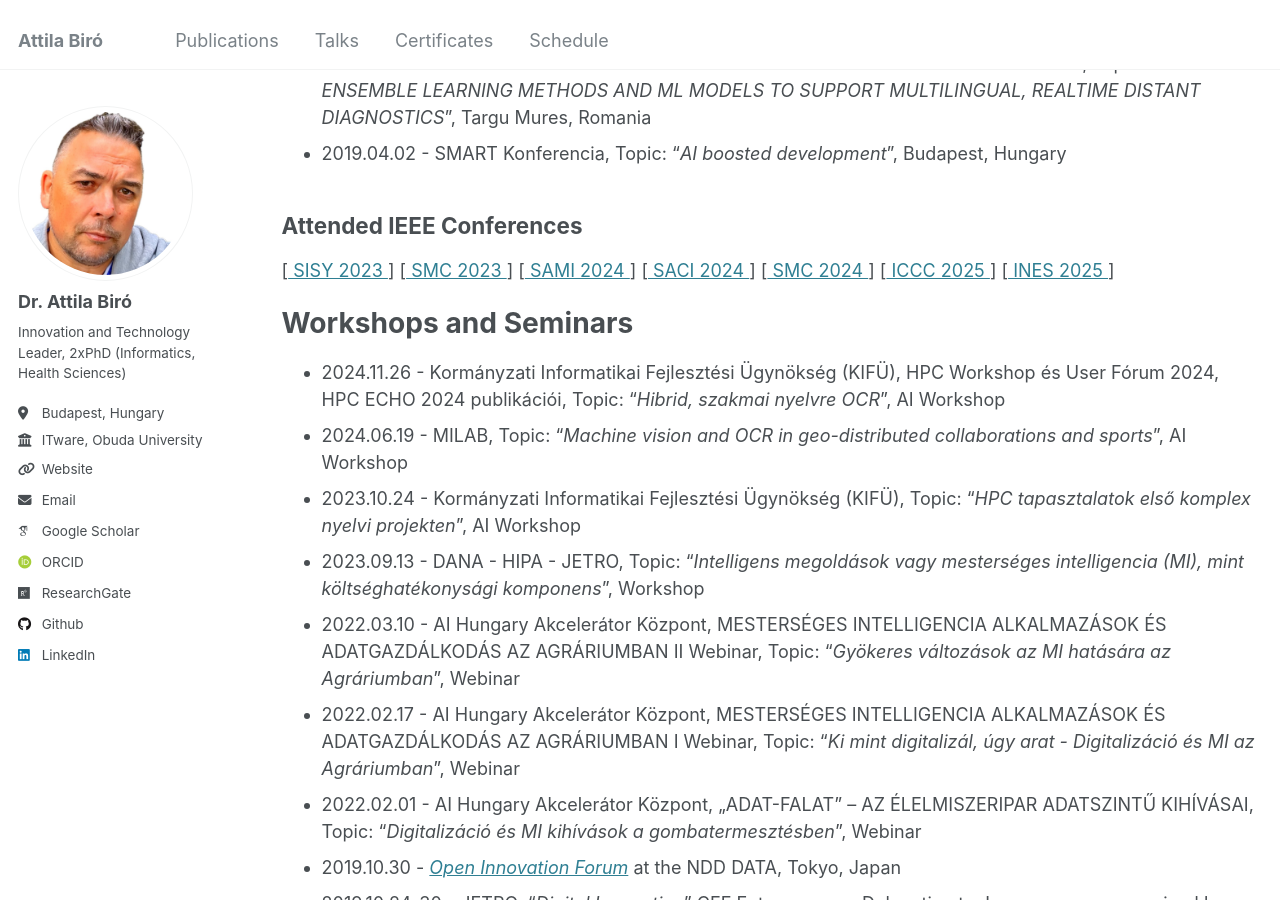
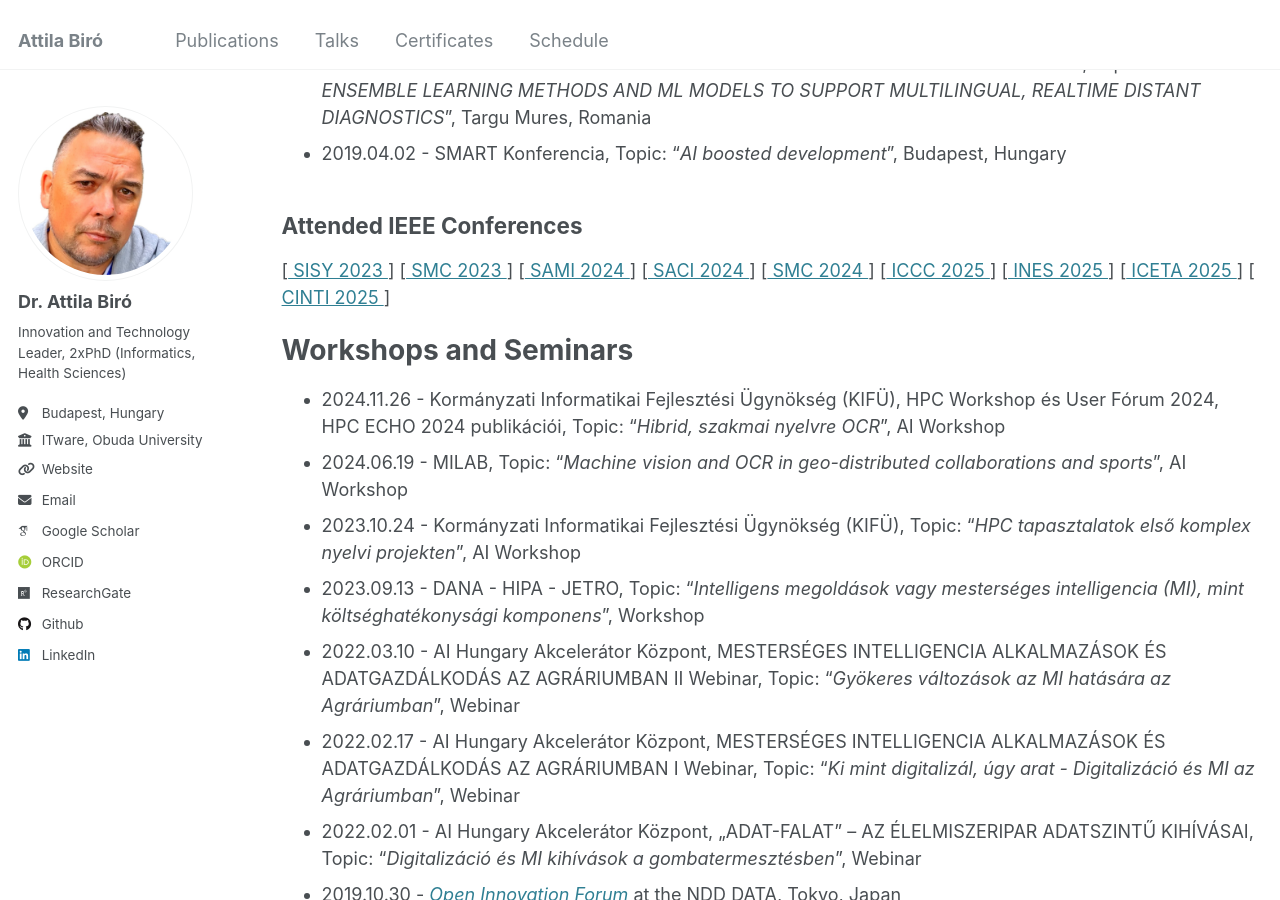
Before and after one commit to biroka/biroka.github.io, a Jekyll site: the page built from _pages/talks.md, in a window 1280 px wide and 900 px high, scrolled down 2082 px. Built offline with Jekyll 4.4.1, drawn with Linux system fonts in a browser that asks for light colours; some web fonts are replaced.

Commit message:
Update talks.md

```diff
--- a/_pages/talks.md
+++ b/_pages/talks.md
@@ -44,6 +44,8 @@ Attended IEEE Conferences
 [[ SMC 2024 ](https://www.ieeesmc2024.org/home) ]
 [[ ICCC 2025 ](https://conf.uni-obuda.hu/iccc2025/index.html) ]
 [[ INES 2025 ](http://www.ines-conf.org/ines-conf/2025index.html)]
+[[ ICETA 2025 ](https://www.iceta.sk/) ]
+[[ CINTI 2025 ](https://conf.uni-obuda.hu/cinti2025/)]
 
 Workshops and Seminars
 ======
```
